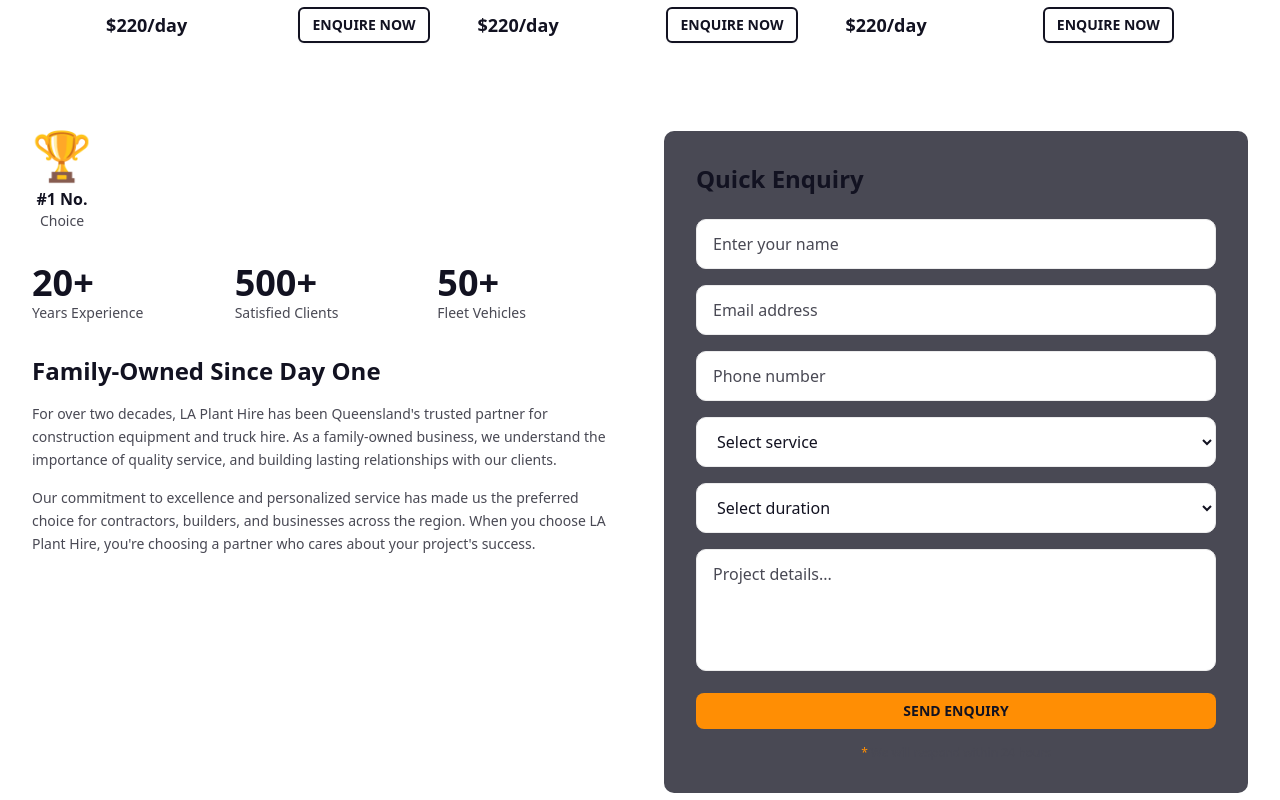
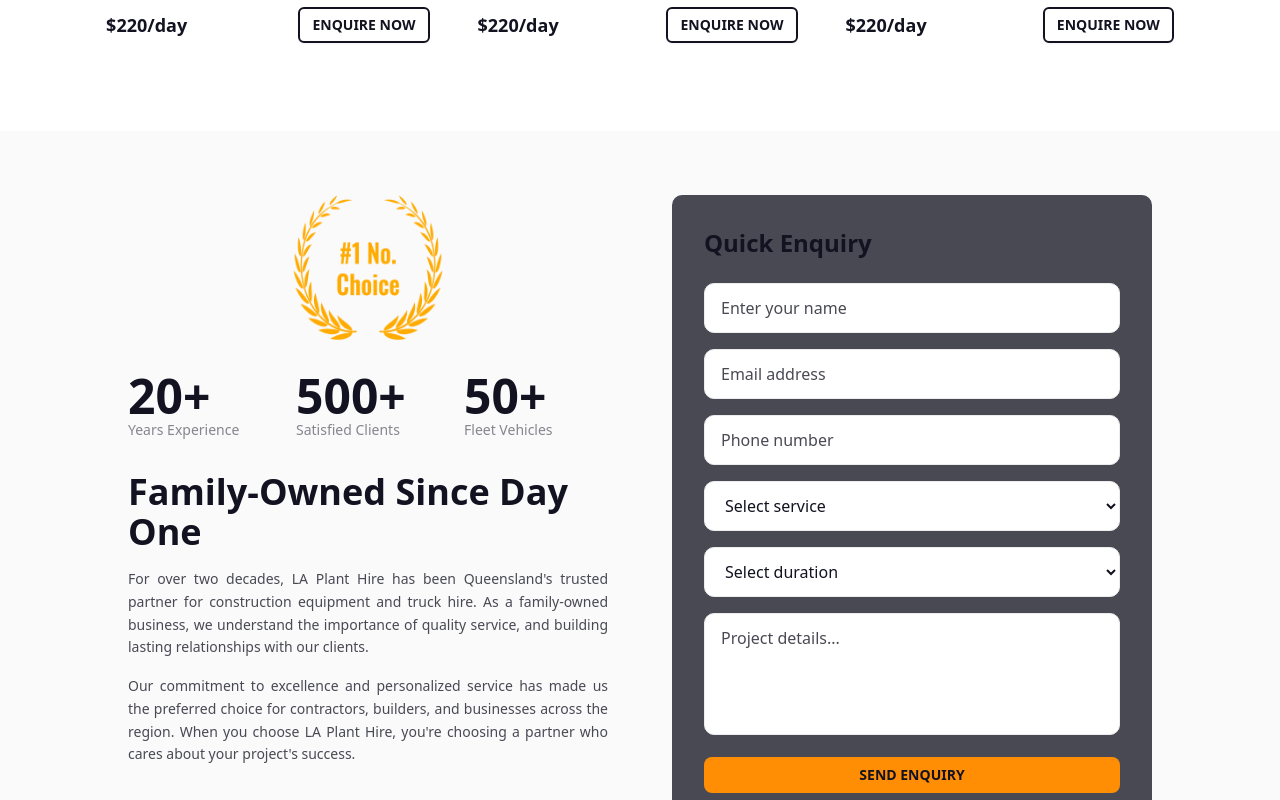
Before and after one commit to Rahul-Mallik-CSE/La-Plant-Hire, a Next.js app: page / in a window 1280 px wide. Shown: the part 1400-2200 px from the top of the page. Built offline with nearby package versions, Linux system fonts and the light colour scheme.

Commit message:
feat: implement VehicleCard component for vehicle display in FeaturedFleet

```diff
--- /dev/null
+++ b/src/components/common/vehicle-card.tsx
@@ -0,0 +1,41 @@
+/** @format */
+
+import React from "react";
+import { Button } from "../ui/button";
+import type { Vehicle } from "@/types/AllHomeTypes";
+
+interface VehicleCardProps {
+  vehicle: Vehicle;
+}
+
+const VehicleCard: React.FC<VehicleCardProps> = ({ vehicle }) => {
+  return (
+    <div className="max-w-96 min-w-80 overflow-hidden">
+      <div
+        className="h-40 sm:h-48 bg-cover bg-center"
+        style={{ backgroundImage: `url(${vehicle.image})` }}
+      />
+      <div className="py-3 sm:py-6">
+        <h3 className="text-base sm:text-xl font-bold text-primary mb-1 sm:mb-2">
+          {vehicle.title}
+        </h3>
+        <p className="text-primary text-xs sm:text-sm mb-3 sm:mb-4">
+          {vehicle.specs}
+        </p>
+        <div className="flex items-center justify-between">
+          <span className="text-base sm:text-lg font-bold text-primary">
+            {vehicle.price}
+          </span>
+          <Button
+            variant="outline"
+            className="px-2 sm:px-3 h-7 sm:h-9 border-primary text-primary hover:text-primary hover:bg-primary/5 text-xs sm:text-sm font-medium sm:font-bold bg-transparent border sm:border-2 rounded-sm"
+          >
+            ENQUIRE NOW
+          </Button>
+        </div>
+      </div>
+    </div>
+  );
+};
+
+export default VehicleCard;
--- a/src/components/homeComponents/featuredFleet.tsx
+++ b/src/components/homeComponents/featuredFleet.tsx
@@ -1,8 +1,8 @@
 /** @format */
 
-import { Button } from "@/components/ui/button";
 import { vehicles } from "@/data/homeData";
 import type { Vehicle } from "@/types/AllHomeTypes";
+import VehicleCard from "../common/vehicle-card";
 
 export default function FeaturedFleet() {
   return (
@@ -21,31 +21,7 @@ export default function FeaturedFleet() {
         {/* Vehicle Cards */}
         <div className="flex flex-col md:flex-row  flex-wrap gap-4 xl:gap-12 2xl:gap-32 w-full items-center justify-center ">
           {vehicles.map((vehicle: Vehicle, index: number) => (
-            <div key={index} className="max-w-96  min-w-80 overflow-hidden ">
-              <div
-                className="h-40 sm:h-48 bg-cover bg-center"
-                style={{ backgroundImage: `url(${vehicle.image})` }}
-              />
-              <div className="py-3 sm:py-6">
-                <h3 className="text-base sm:text-xl font-bold text-primary mb-1 sm:mb-2">
-                  {vehicle.title}
-                </h3>
-                <p className="text-primary text-xs sm:text-sm mb-3 sm:mb-4">
-                  {vehicle.specs}
-                </p>
-                <div className="flex items-center justify-between">
-                  <span className="text-base sm:text-lg font-bold text-primary">
-                    {vehicle.price}
-                  </span>
-                  <Button
-                    variant="outline"
-                    className="px-2 sm:px-3 h-7 sm:h-9 border-primary text-primary hover:text-primary hover:bg-primary/5 text-xs sm:text-sm font-medium sm:font-bold bg-transparent border sm:border-2 rounded-sm"
-                  >
-                    ENQUIRE NOW
-                  </Button>
-                </div>
-              </div>
-            </div>
+            <VehicleCard key={index} vehicle={vehicle} />
           ))}
         </div>
       </div>
--- a/src/components/homeComponents/stats-and-form.tsx
+++ b/src/components/homeComponents/stats-and-form.tsx
@@ -33,9 +33,9 @@ export default function StatsAndForm() {
   };
 
   return (
-    <section className="pb-6 md:pb-8 lg:pb-12 xl:pb-16 bg-white">
-      <div className=" mx-auto px-4 sm:px-6 lg:px-8">
-        <div className="grid grid-cols-1 lg:grid-cols-2 gap-12">
+    <section className="p-6 md:p-8 lg:p-12 xl:p-16 bg-background2">
+      <div className=" mx-auto px-4 sm:px-6 lg:px-8 xl:px-16">
+        <div className="grid grid-cols-1 lg:grid-cols-2 gap-4 md:gap-8 lg:gap-12 xl:gap-16">
           {/* Left Column - Stats & Info */}
           <Stats />
 
--- a/src/components/homeComponents/stats.tsx
+++ b/src/components/homeComponents/stats.tsx
@@ -1,47 +1,64 @@
 /** @format */
 
+import Image from "next/image";
 import React from "react";
 
 const Stats = () => {
   return (
     <div>
       {/* Badge */}
-      <div className="mb-8 flex justify-center lg:justify-start">
+      <div className="mb-4 sm:mb-8 flex justify-center ">
         <div className="text-center">
-          <div className="text-5xl font-bold text-accent mb-2">🏆</div>
-          <p className="text-foreground font-bold">#1 No.</p>
-          <p className="text-muted-foreground text-sm">Choice</p>
+          <Image
+            src="/logo/plant-logo2.png"
+            alt="Stat Badge"
+            width={100}
+            height={100}
+            className="xl:h-[145px] xl:w-[150px]"
+          />
         </div>
       </div>
 
       {/* Stats */}
-      <div className="grid grid-cols-3 gap-6 mb-8">
+      <div className="grid grid-cols-3 gap-6 mb-4 sm:mb-6 md:mb-8">
         <div className="text-center lg:text-left">
-          <p className="text-4xl font-bold text-foreground">20+</p>
-          <p className="text-muted-foreground text-sm">Years Experience</p>
+          <p className="text-3xl  md:text-4xl lg:text-5xl font-bold text-primary">
+            20+
+          </p>
+          <p className="text-primary/50 text-xs md:text-sm font-medium">
+            Years Experience
+          </p>
         </div>
         <div className="text-center lg:text-left">
-          <p className="text-4xl font-bold text-foreground">500+</p>
-          <p className="text-muted-foreground text-sm">Satisfied Clients</p>
+          <p className="text-3xl  md:text-4xl lg:text-5xl font-bold text-primary">
+            500+
+          </p>
+          <p className="text-primary/50 text-xs md:text-sm font-medium">
+            Satisfied Clients
+          </p>
         </div>
         <div className="text-center lg:text-left">
-          <p className="text-4xl font-bold text-foreground">50+</p>
-          <p className="text-muted-foreground text-sm">Fleet Vehicles</p>
+          <p className="text-3xl  md:text-4xl lg:text-5xl font-bold text-primary">
+            50+
+          </p>
+          <p className="text-primary/50 text-xs md:text-sm font-medium">
+            Fleet Vehicles
+          </p>
         </div>
       </div>
 
       {/* Description */}
-      <div>
-        <h3 className="text-2xl font-bold text-foreground mb-4">
+      <div className="text-center md:text-left">
+        <h3 className="text-xl md:text-3xl lg:text-4xl font-bold text-primary mb-2 sm:mb-3 md:mb-4">
           Family-Owned Since Day One
         </h3>
-        <p className="text-muted-foreground text-sm leading-relaxed mb-4">
+        <p className="text-secondary text-xs sm:text-sm leading-relaxed mb-2 sm:mb-3 md:mb-4 text-justify">
           For over two decades, LA Plant Hire has been Queensland&apos;s trusted
           partner for construction equipment and truck hire. As a family-owned
           business, we understand the importance of quality service, and
           building lasting relationships with our clients.
         </p>
-        <p className="text-muted-foreground text-sm leading-relaxed">
+        <p className="text-secondary text-xs sm:text-sm leading-relaxed mb-2 sm:mb-3 md:mb-4 text-justify">
           Our commitment to excellence and personalized service has made us the
           preferred choice for contractors, builders, and businesses across the
           region. When you choose LA Plant Hire, you&apos;re choosing a partner
```
